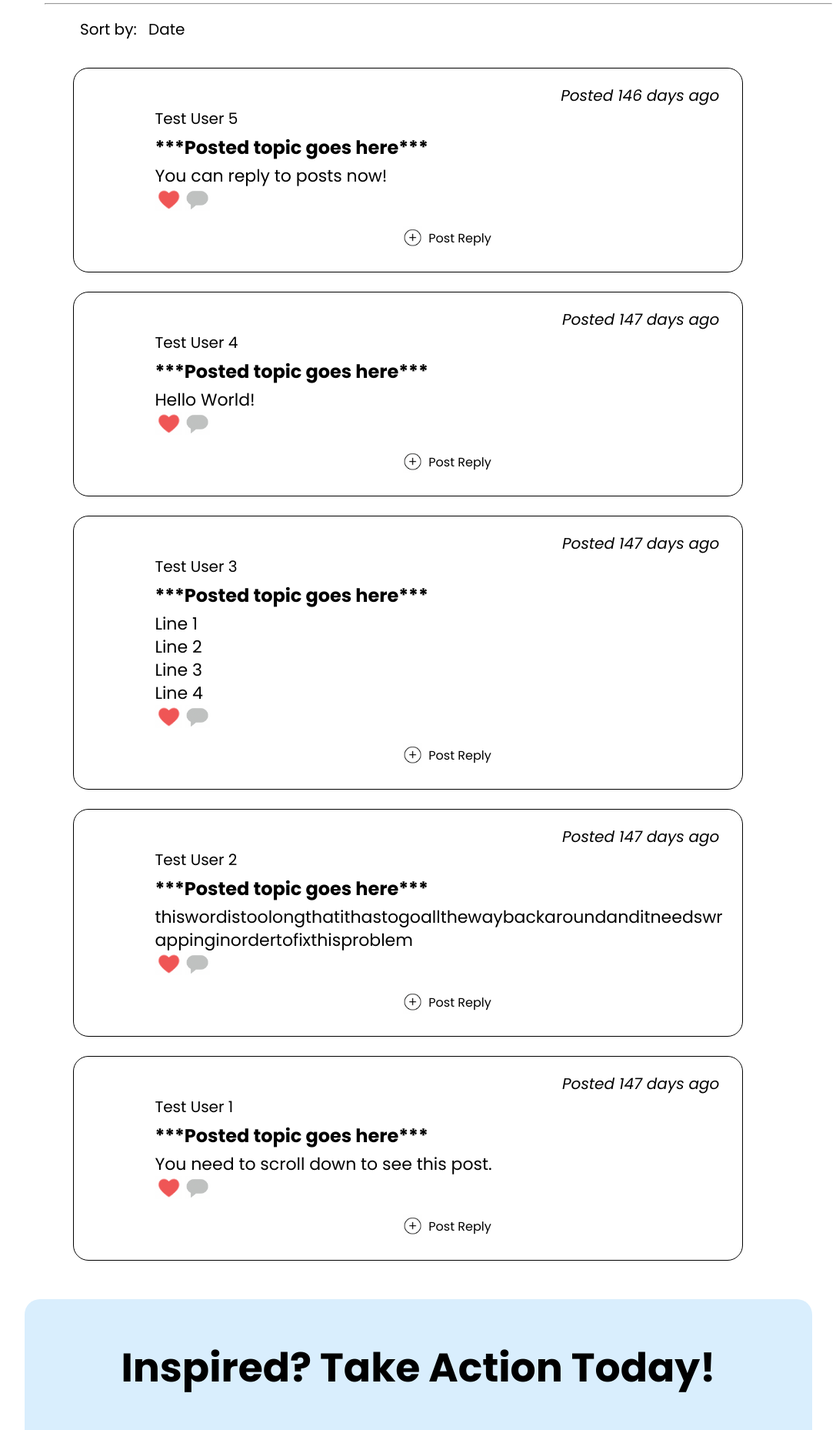
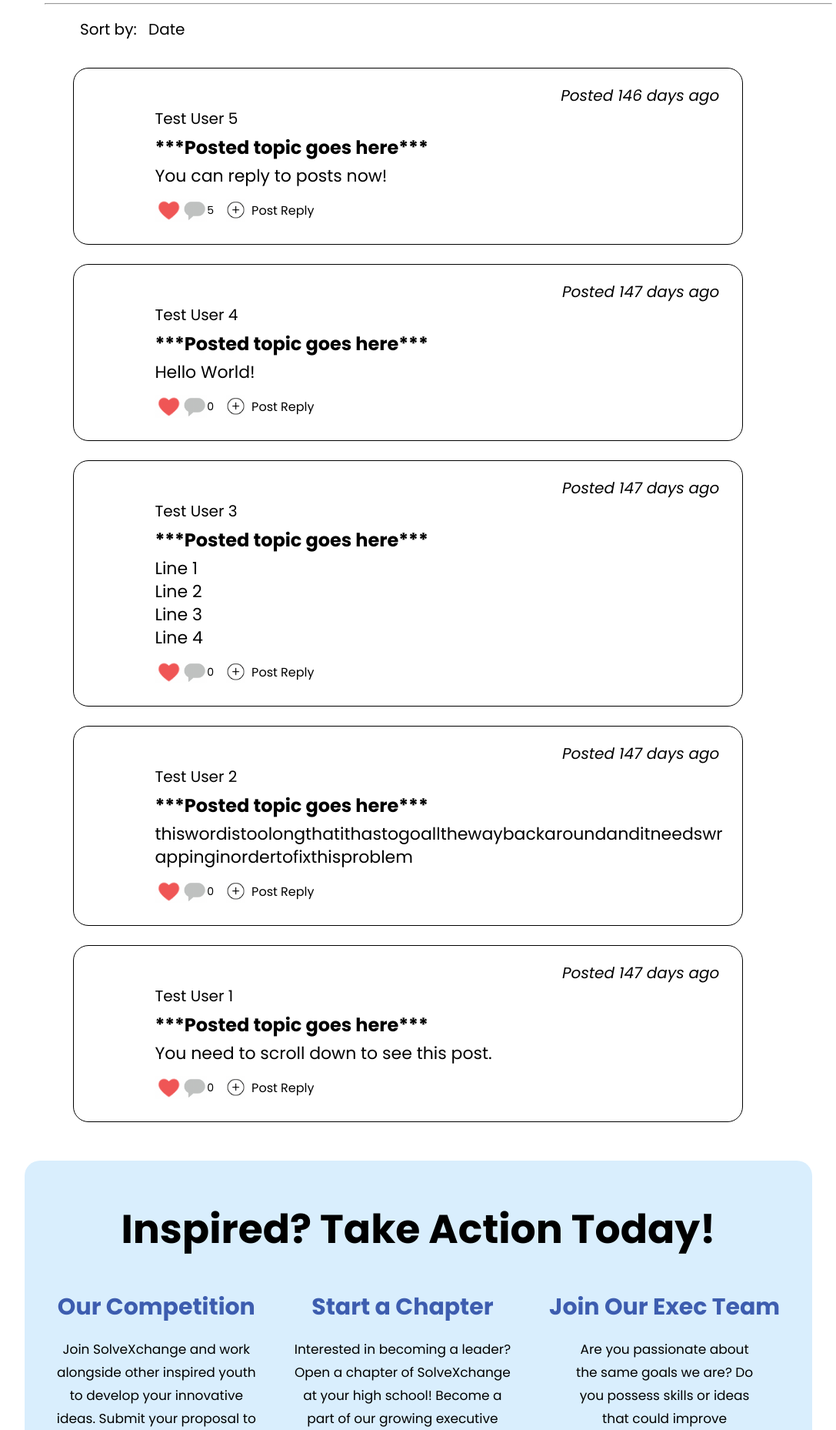
Before and after one commit to yih0nk/Solve-XChange-Website, a Flask app: page /forum in a window 1280 px wide. Shown: the part 1943-3801 px from the top of the page at 77% size, without its empty margins (96-1183 px from the left). Run offline with Flask 3, Linux system fonts and the light colour scheme.

Commit message:
Forum functionality: reply counts
Edits to all sizes and moved elements to the right locations. modified a function to filter comments and display reply count on the forum page. adjusted the looks of the post reply text area.

```diff
--- a/app.py
+++ b/app.py
@@ -1,4 +1,5 @@
 from database import *
+from sqlalchemy import func
 import secrets
 
 login_expiration_time = timedelta(days=1, hours=0, minutes=0, seconds=0)
@@ -36,11 +37,18 @@ def forum():
             return 'received return!'
     else:
         comments = Comment.query.order_by(Comment.time_posted).filter_by(channel_posted=channel_id).all()
+
+        replyCountDict = {}
+        for comment in comments:
+            replyCount = db.session.query(Reply).filter(comment.id == Reply.parent_id).count()
+            replyCountDict[comment.id] = replyCount
+
         return render_template('forum.html',
                                comments=comments[::-1],
                                sort='date',
                                s_user='',
-                               channel_posted=channel_id)
+                               channel_posted=channel_id,
+                               replyCountDict=replyCountDict)
 
 @app.route('/getinvolved')
 def getinvolved():
--- a/static/css/forum.css
+++ b/static/css/forum.css
@@ -102,6 +102,10 @@
     border: 1px;
     border-color: black;
     border-style: solid;
+    padding: 20px;
+    margin-left: 150px;
+    margin-top: 13px;
+    margin-bottom: 13px;
 }
 
 .post-content {
@@ -172,6 +176,8 @@
 }
 .comments-nav{
     text-align: left;
+    display: flex;
+    align-items: center;
 }
 .replies {
     border-radius: 0 0 5px 5px;
@@ -184,7 +190,6 @@
 }
 
 .reply-button {
-    justify-content: space-around;
     margin: calc(5px + 1rem) 0;
     align-items: center;
     font-size: 1rem;
@@ -197,14 +202,14 @@
 }
 
 .reply-form {
-    background-color: var(--dark-background-colour);
+    background-color: white;
     border-radius: 10px 2rem 2rem 10px;
     transform: translate(.5rem);
     align-items: center;
     padding-right: 0;
     overflow: hidden;
     display: flex;
-    border: none;
+    border: 1px;
     height: 0;
     width: 0;
 }
@@ -300,6 +305,7 @@
 
 #discussion{
     color: black;
+    background-color: white;
     font-size: 56px;
     font-weight: 700;
     margin-left: 180px;
@@ -310,7 +316,7 @@
     height: 1px;
     margin-left: 12%;
     margin-top: 0px;
-    background-color: black
+    background-color: black;
 }
 
 #sort-display{
--- a/static/css/register.css
+++ b/static/css/register.css
@@ -210,6 +210,7 @@ body, html {
 #error-box {
     color: #FBA190;
     font-weight: 600;
+    font-size: 20px;
 }
 
 #success-box {
--- a/static/js/forum.js
+++ b/static/js/forum.js
@@ -80,8 +80,8 @@ function ToggleReplies(id) {
 const keyframes = [{width:'0', height:'0', padding:'0', border:'solid 1px transparent', offset: 0},
         {width:'22.5vw', height:'0', padding:'0', border:'solid 1px transparent', offset: 0.75},
         {width:'22.5vw', height:'1rem', padding:'10px 0 10px 10px', border:'solid 1px transparent'},
-        {width:'22.5vw', height:'1rem', padding:'10px 0 10px 10px', border:'solid 1px white', offset: 1}],
-      reversedKeyframes = [{width:'22.5vw', height:'1rem', padding:'10px 0 10px 10px', border:'solid 1px white', offset: 0},
+        {width:'22.5vw', height:'1rem', padding:'10px 0 10px 10px', border:'solid 1px black', offset: 1}],
+      reversedKeyframes = [{width:'22.5vw', height:'1rem', padding:'10px 0 10px 10px', border:'solid 1px black', offset: 0},
         {width:'22.5vw', height:'1rem', padding:'10px 0 10px 10px', border:'solid 1px transparent'},
         {width:'22.5vw', height:'0', padding:'0', border:'solid 1px transparent', offset: 0.25},
         {width:'0', height:'0', padding:'0', border:'solid 1px transparent', offset: 1}];
--- a/templates/forum.html
+++ b/templates/forum.html
@@ -107,13 +107,13 @@
         </p>
         <div>
             <div class="comments-nav">
-                <img id="likes" src="{{ url_for('static', filename='images/likes.png') }}" height="30">
-                <img id="replies" src="{{ url_for('static', filename='images/replies.png') }}" height="30" onclick="ToggleReplies('{{comment.id}}')">
+                <img id="likes" src="{{ url_for('static', filename='images/likes.png') }}" height="30" onclick="">
+                <img id="replies" src="{{ url_for('static', filename='images/replies.png') }}" height="30" onclick="ToggleReplies('{{comment.id}}')"> <label id="reply-count-{{comment.id}}">{{ replyCountDict[comment.id] }}</label>
                 <div id="add-replies-div-{{comment.id}}" class="hcenter">
                     <div id="reply-button-{{comment.id}}" class="reply-button">
                         <form id="reply-form-{{comment.id}}" class="reply-form" onsubmit="AddReply('{{comment.id}}', event)">
                             <input type="text" id="reply-input-{{comment.id}}" class="reply-input" style="width:100%;text-align:left;" autocomplete="off">
-                            <input type="submit" id="reply-submit-{{comment.id}}" class="reply-submit" value=">" style="opacity:0;border-radius:50%;width:1rem;height:1rem;text-align:center;line-height:.2rem;">
+                            <input type="submit" id="reply-submit-{{comment.id}}" class="reply-submit" value=">" style="opacity:0;border-radius:50%;width:1rem;height:1rem;text-align:center;line-height:.2rem;background-color: white;">
                         </form>
                         <label id="add-label-{{comment.id}}" class="add-label" for="add-reply-{{comment.id}}"></label>
                         <img id="add-reply" src="{{ url_for('static', filename='images/add-reply.png') }}" height="30" onclick="ToggleReplyInput('{{comment.id}}')">
```
Also changed, not shown: instance/database.db, 1 other file.
